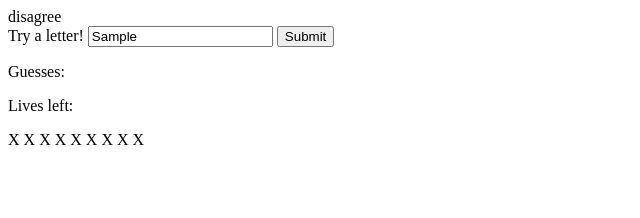
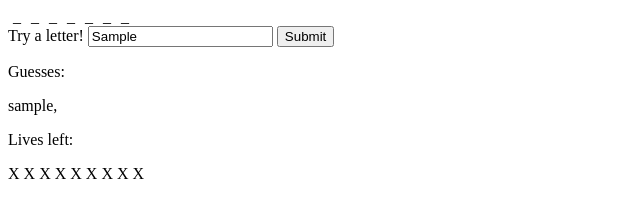
Before and after one commit to mary-hamilton/Hangman, a plain HTML site: page index.html in a window 1280 px wide. Both pictures are taken after typing "Sample" into the empty fields and a click on the button "Submit". Shown: the whole page, without its empty margins (0-640 px from the left). Drawn offline with Linux system fonts and the light colour scheme.

Commit message:
loads of shit

```diff
--- a/index.html
+++ b/index.html
@@ -11,12 +11,11 @@
 </head>
 <body>
 <div id="random-word">
-    <h1>Word</h1>
 </div>
 
 <label for="letter-input">Try a letter!</label>
-<input type="text" id="letter-input" name="letter-input">
-<button id="button">Submit</button>
+<input type="text" id="letter-input" name="letter-input" maxlength="1">
+<button id="submit-button">Submit</button>
 
 <div id="user-guess">
     <p>Guesses:</p>
@@ -32,6 +31,7 @@
     <span class="life">X</span>
     <span class="life">X</span>
     <span class="life">X</span>
+    <span class="life">X</span>
 
 </div>
 
--- a/script.js
+++ b/script.js
@@ -1,44 +1,119 @@
 let word = document.getElementById("random-word");
 let userGuesses = document.getElementById("user-guess");
 let usedLives = document.getElementById("used-lives");
-let button = document.getElementById("button");
+let button = document.getElementById("submit-button");
+
+let livesLeft = 10;
+let randomWord = "";
+let splitRandomWord = [];
+let guessedLetters = [];
+let correctGuesses = [];
+let badGuesses = [];
+let userInput;
 
 
-function appendGuess (param) {
-    // need to add a function checking if the guess is correct or not
-    let newLetter = document.createElement('span');
-    newLetter.textContent = `${param}, `;
-    userGuesses.appendChild(newLetter);
+// Getting everything set up
+
+// function for picking random word (out of 2605)
+function randomWordGenerator() {
+    let randomNumber = Math.floor(Math.random() * 2605);
+    randomWord = words[randomNumber - 1];
 }
 
-function lifeCounter() {
-    let life = usedLives.getElementsByClassName("life")[0];
-    // need to add a function checking if the guess is correct or not
-    usedLives.removeChild(life);
+// call the random word function on page load
+
+randomWordGenerator();
+
+// function to split word into array so visibility of each element can be controlled
+
+function splitWord() {
+    splitRandomWord = randomWord.split("");
+    console.log(splitRandomWord)
+}
+//  calling splitWord on page load
+
+splitWord();
+
+
+// function to make splitRandomWord into html elements
+
+function makeLetterElements() {
+
+    for (let i = 0; i < splitRandomWord.length; i++) {
+        let wordLetter = document.createElement('span');
+        wordLetter.textContent = "_"
+        wordLetter.className = "word-letter";
+        wordLetter.style.margin = '5px';
+        word.appendChild(wordLetter);
+    }
 }
 
-// Getting user guess
+// calling makeLetterElements;
+
+makeLetterElements();
+
+// Playing the game
+
+
+// Getting user guess, checking it's only one letter and converting to lowercase
 function getInput() {
-    let userInput = document.getElementById("letter-input").value;
-    if (userInput.length === 1) {
-        appendGuess(userInput);
-        // need to change this so lifeCounter doesn't increase if guess is correct
-        lifeCounter();
+    userInput = document.getElementById("letter-input").value;
+    if (/^[A-Za-z]+$/.test(userInput)) {
+        userInput = userInput.toLowerCase();
+        guessedLetters.push(userInput);
+        checkGuess(userInput);
     } else {
         // do something better than alert!
         alert("that is not a valid guess! Try again")
     }
 }
+// call getInput on button click
 
 button.onclick = getInput;
 
-// function for picking random word (out of 2605)
-function randomWord() {
 
-    let randomNumber = Math.floor(Math.random() * 2605);
-    word.innerText = words[randomNumber - 1];
+
+// function to check if guess is in word
+function checkGuess(letter) {
+    let flag = false
+    for (let i = 0; i < splitRandomWord.length; i++) {
+        console.log(splitRandomWord[i]);
+        if (letter === splitRandomWord[i]) {
+            flag = true;
+            document.getElementsByClassName("word-letter")[i].textContent = letter;
+        }
+
+    }
+    if (flag === false ){
+        badGuesses.push(letter);
+        console.log(badGuesses);
+        appendBadGuess(letter);
+    }
 }
 
-// call the random word function on page load
+// append bad guess and decrease lives
+function appendBadGuess(letter) {
 
-randomWord();
+    let badGuess = document.createElement('span');
+    badGuess.className = "bad-guess";
+    badGuess.textContent = `${letter}, `;
+    console.log(badGuesses.indexOf(letter));
+    userGuesses.appendChild(badGuess);
+    lifeCounter();
+}
+
+
+// function to decrease lives
+function lifeCounter() {
+    let life = usedLives.getElementsByClassName("life")[0];
+    usedLives.removeChild(life);
+    livesLeft --;
+}
+
+// function to check if you've won
+
+// function victory() {
+//    if (correctGuesses.sort() === splitRandomWord.sort()) {
+//        console.log("VICTORY");
+//    }
+// }
```
